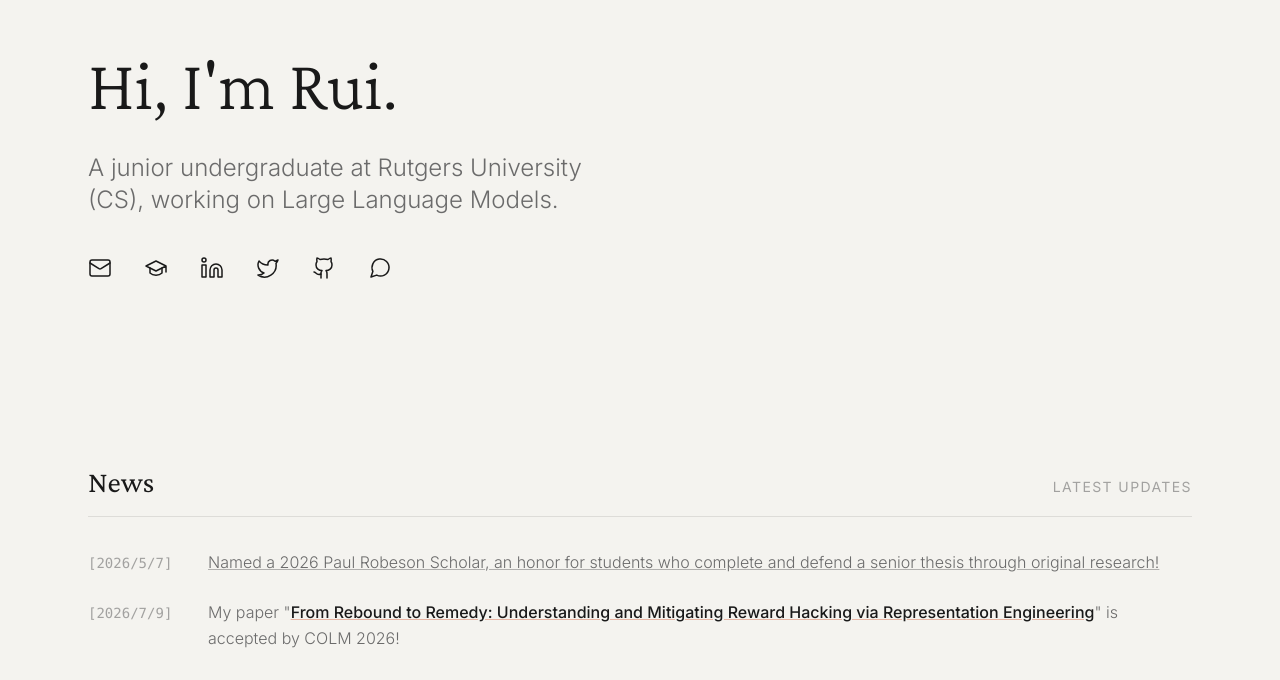
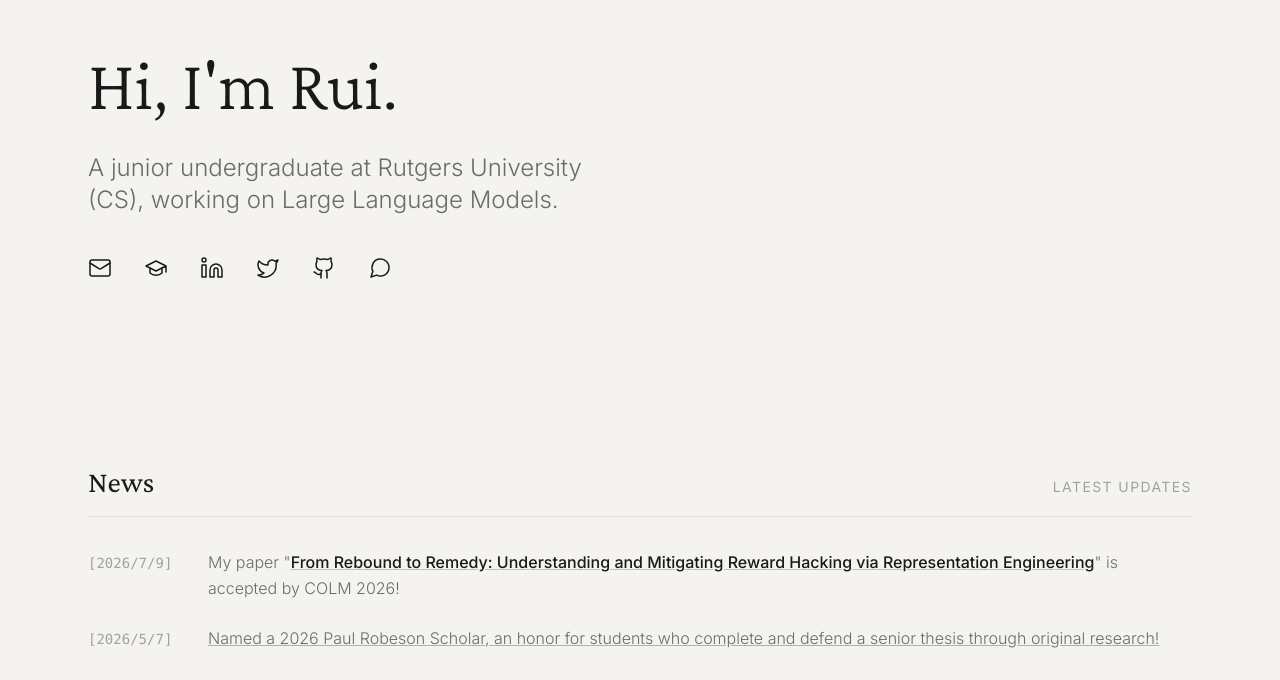
Before and after one commit to RuiWu1123/RuiWu1123.github.io, a React (Vite) app: page /#/ in a window 1280 px wide. Shown: the part 112-792 px from the top of the page. Built offline with nearby package versions, Linux system fonts and the light colour scheme.

Commit message:
Restore the news ordering after redating the Paul Robeson item

```diff
--- a/constants.ts
+++ b/constants.ts
@@ -115,14 +115,14 @@ export const PUBLICATIONS: Publication[] = [
 
 export const NEWS_ITEMS: NewsItem[] = [
   {
+    date: "2026/7/9",
+    content: "My paper \"From Rebound to Remedy: Understanding and Mitigating Reward Hacking via Representation Engineering\" is accepted by COLM 2026!",
+    link: "https://openreview.net/forum?id=LZEBw6n0pB"
+  },
+  {
     date: "2026/5/7",
     content: "Named a 2026 Paul Robeson Scholar, an honor for students who complete and defend a senior thesis through original research!",
     link: "https://www.cs.rutgers.edu/news-events/highlights/highlight-item/celebrating-excellence-2026-paul-robeson-scholars"
-  },
-  {
-    date: "2026/7/9",
-    content: "My paper \"From Rebound to Remedy: Understanding and Mitigating Reward Hacking via Representation Engineering\" is accepted by COLM 2026!",
-    link: "https://openreview.net/forum?id=LZEBw6n0pB"
   },
   {
     date: "2026/5/7",
```
